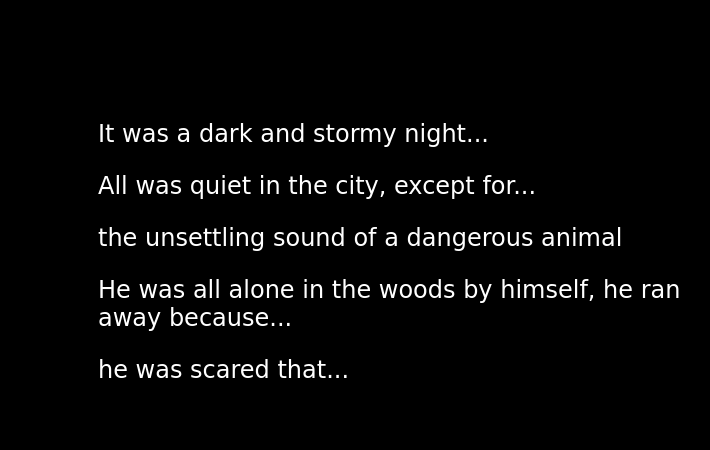
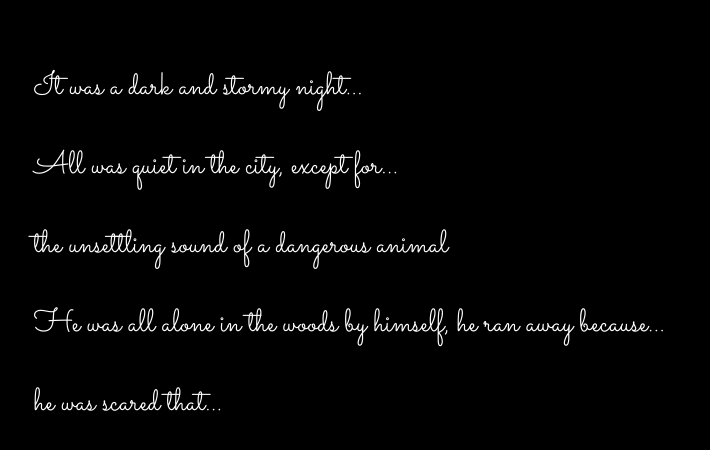
Before and after one commit to maestrly/fireside-story, a plain HTML site: page index.html in a window 1280 px wide. Shown: the whole page, without its empty margins (222-932 px from the left). Drawn offline with Linux system fonts and the light colour scheme.

Commit message:
changed css file and linked in html

```diff
--- a/index.html
+++ b/index.html
@@ -1,6 +1,7 @@
 <!DOCTYPE html>
 <html>
   <head>
+    <link href="https://fonts.googleapis.com/css?family=Sacramento" rel="stylesheet">
     <link rel="stylesheet" type="text/css" href="style.css">
     <meta charset="utf-8">
     <title>Fireside Story</title>
--- a/style.css
+++ b/style.css
@@ -1,7 +1,9 @@
 body {
   color: white;
   background-color: black;
-  font-size: 150%;
-  font-family: 'Satisfy', cursive;
-  margin: 5em 25%;
+  font-size: 32px;
+  font-family: 'Sacramento', cursive;
+  margin-top: 5%;
+  margin-left: 20%;
+  margin-right: 20%;
 }
```
